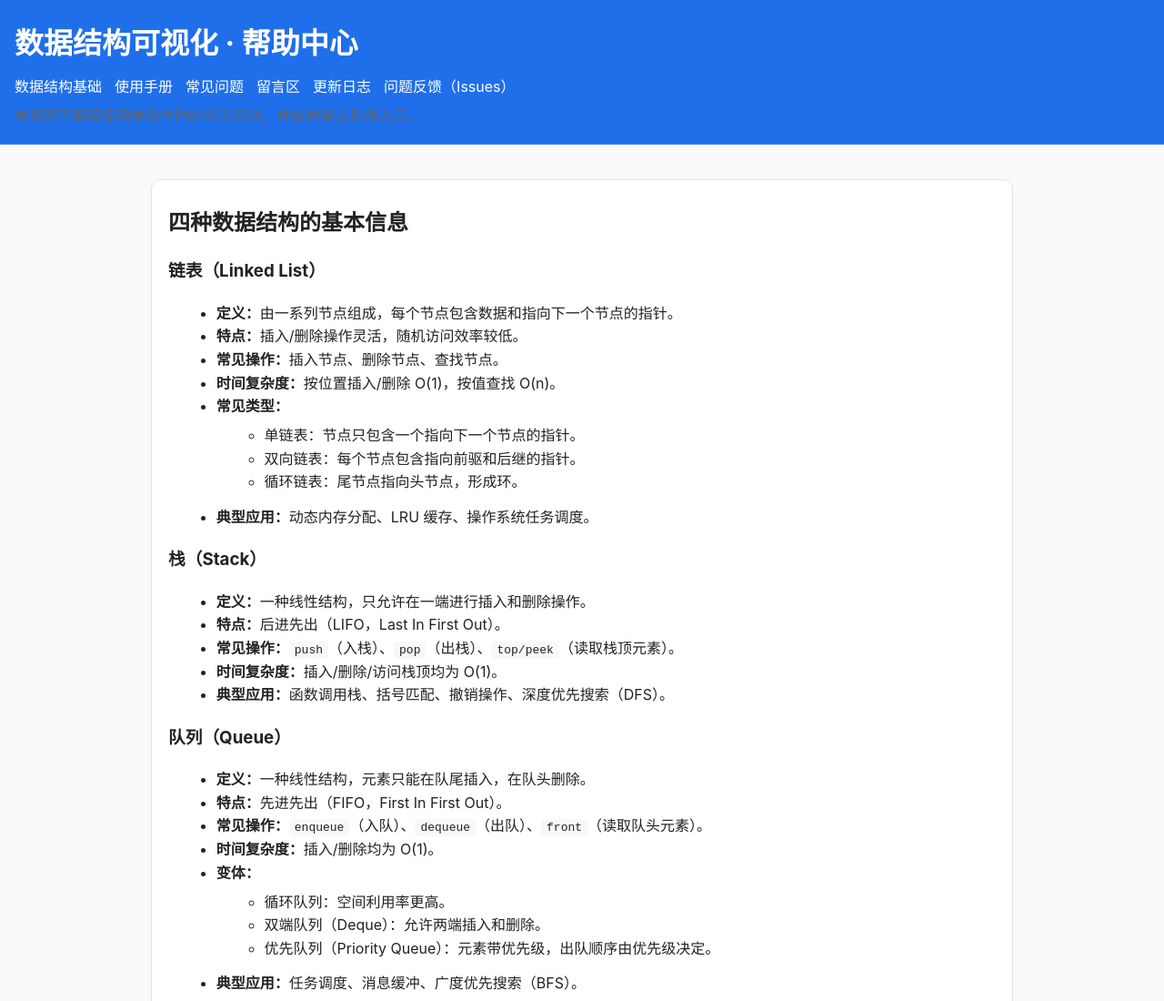
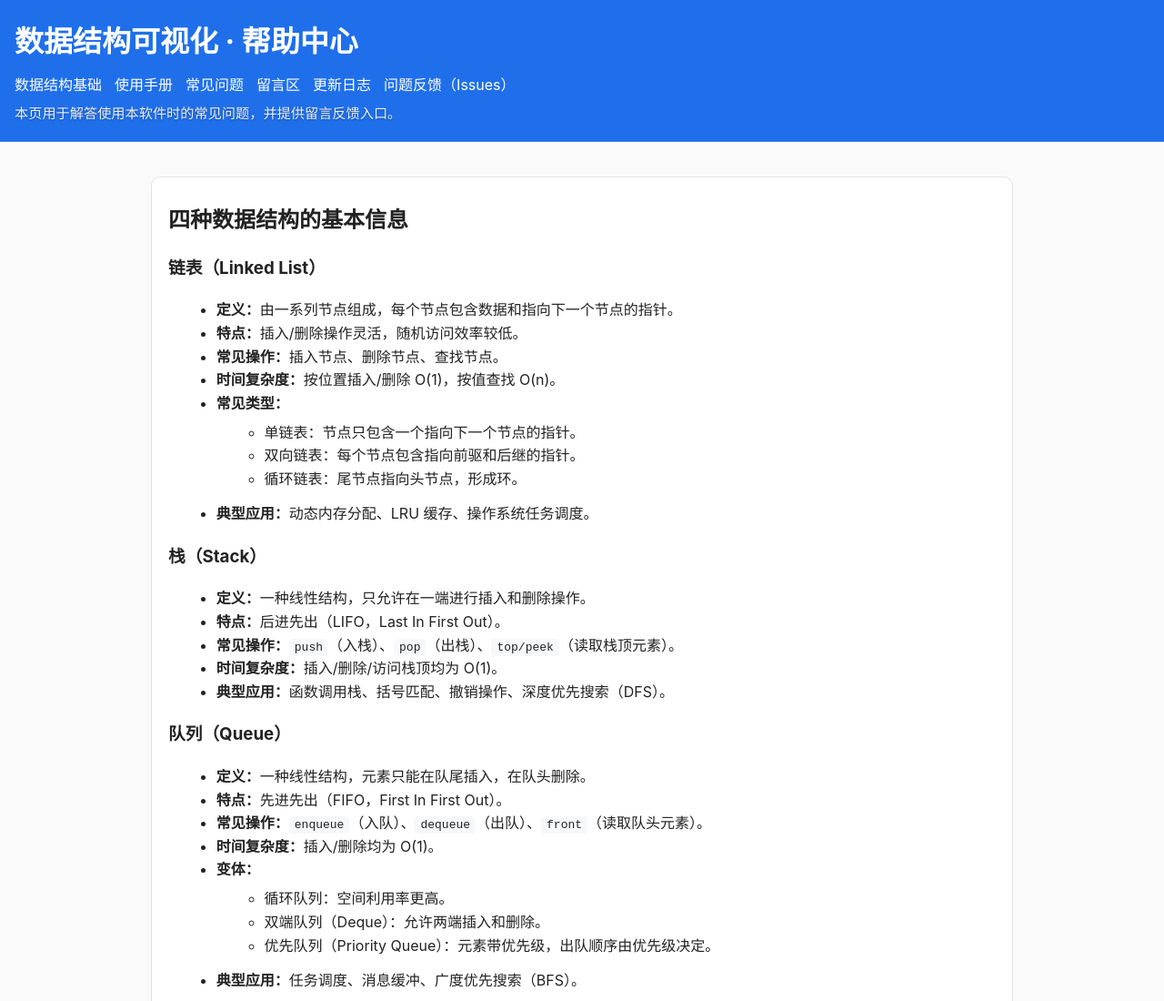
Before and after one commit to xiuxixi666/dsviz_help, a plain HTML site: page index.html in a window 1280 px wide. Shown: the top 1100 px of the page at 91% size. Drawn offline with Linux system fonts and the light colour scheme.

Commit message:
Update index.html

```diff
--- a/index.html
+++ b/index.html
@@ -24,7 +24,7 @@
     }
     header{
       position:sticky;top:0;z-index:10;
-      background:#1f6feb;color:#fff;padding:22px 16px 18px;border-bottom:1px solid rgba(255,255,255,.15)
+      background:#1f6feb;color:#fff;padding:20px 16px 18px;border-bottom:1px solid rgba(255,255,255,.15)
     }
     header h1{margin:0 0 8px}
     header nav{display:flex;flex-wrap:wrap;gap:12px 14px;margin:6px 0 2px}
@@ -37,12 +37,22 @@
     ul{margin:.4em 0 .8em .8em}
     footer{color:#666;text-align:center;padding:28px 16px}
     .muted{color:#666}
+    header .muted {
+     color: #f0f0f0;               /* 更亮的灰白色 */
+     font-size: 0.95em;
+     text-shadow: 0 1px 2px rgba(0,0,0,0.3); /* 增加对比度 */
+    }
+
     /* 回到顶部按钮 */
     #toTop{
       position:fixed;right:18px;bottom:22px;display:none;
       border:1px solid #d0d7de;border-radius:8px;background:#fff;padding:8px 10px;cursor:pointer
     }
     #toTop:hover{background:#f6f8fa}
+    section {
+      scroll-margin-top: 90px;  /* 根据 header 高度设置，推荐 80~90px */
+    }
+
   </style>
 </head>
 <body>
```
